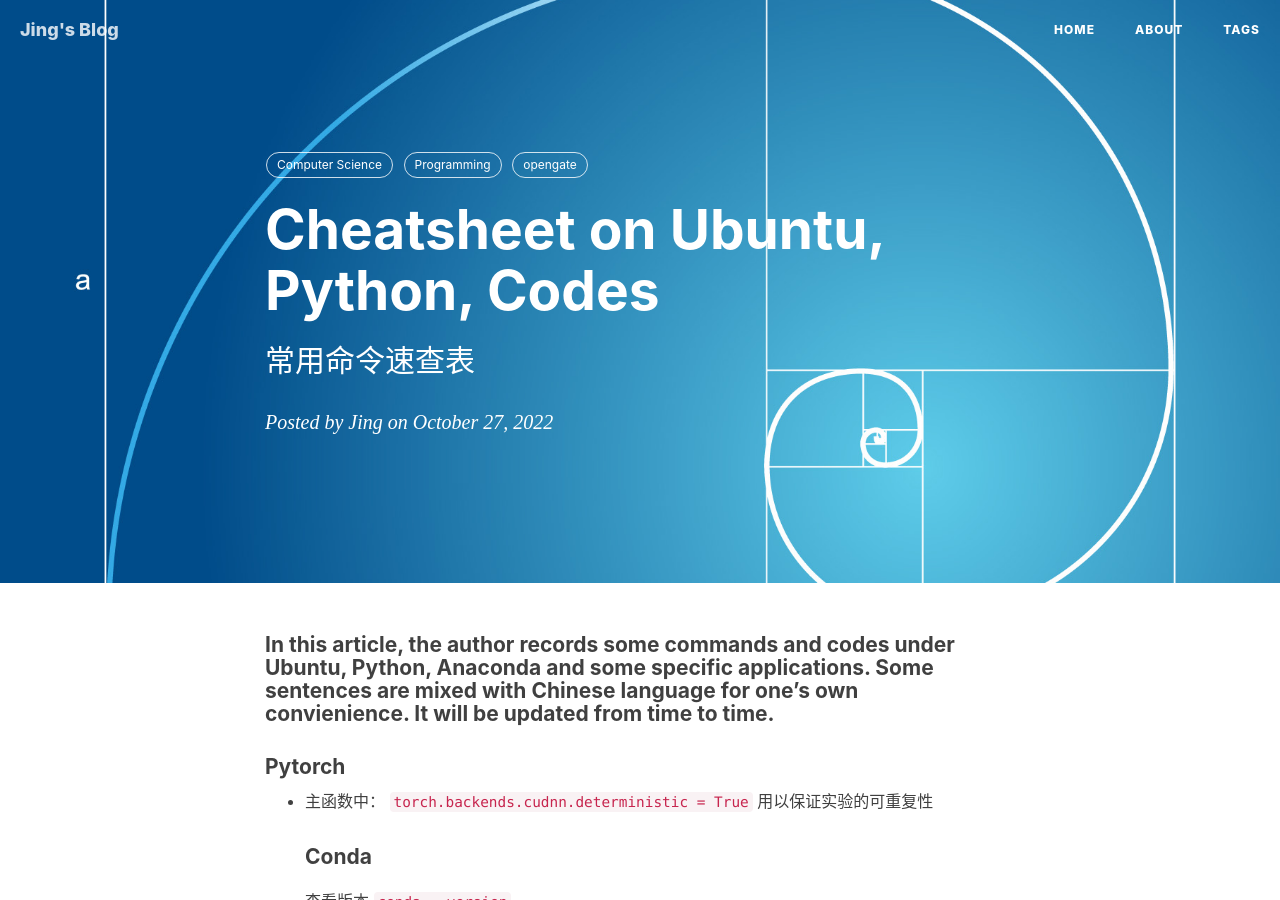
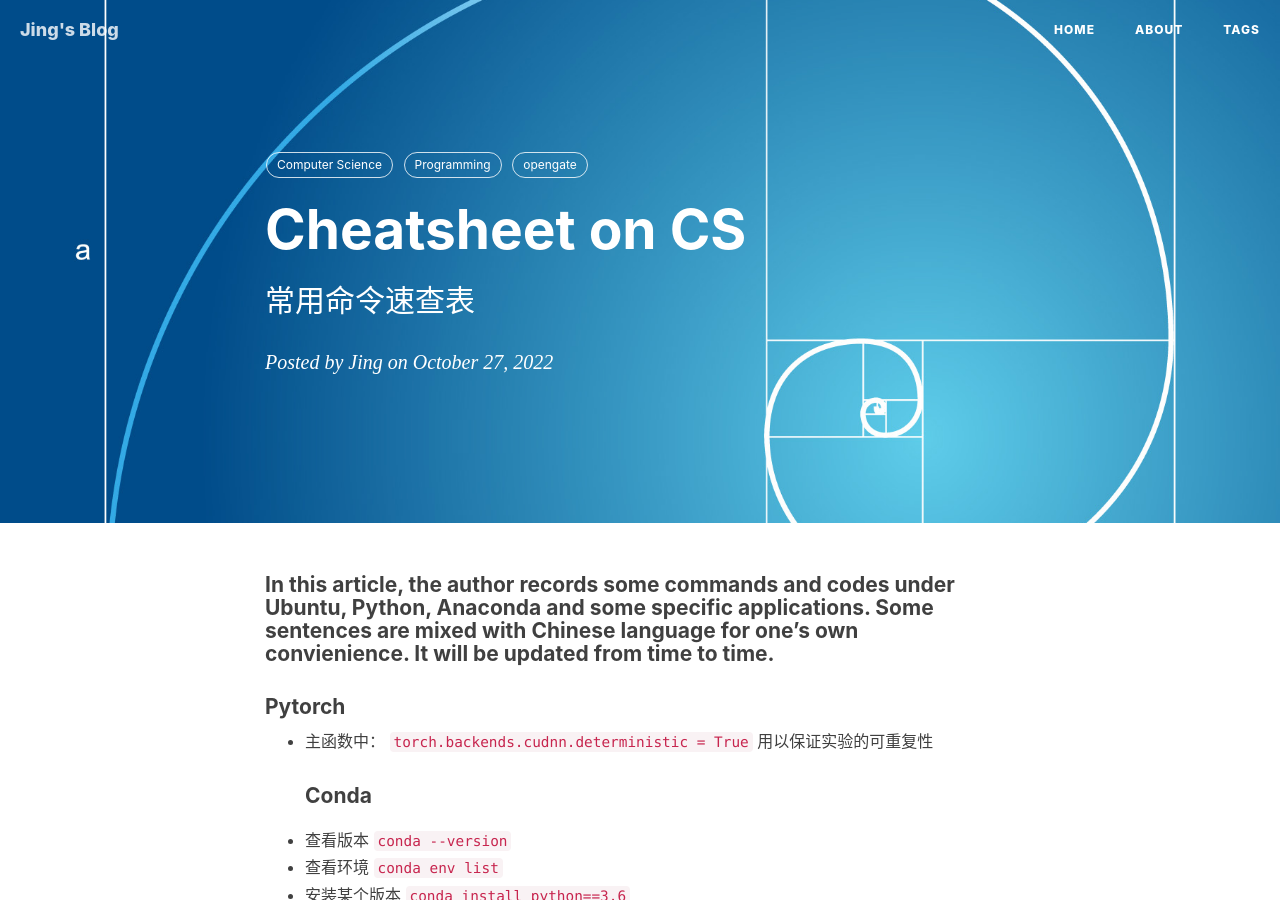
Before and after one commit to jizhang02/jizhang02.github.io, a Jekyll site: the page built from _posts/2022-10-27-cheatsheetcv.markdown, in a window 1280 px wide and 900 px high. Built offline with Jekyll 4.4.1, drawn with Linux system fonts in a browser that asks for light colours; nearby versions of some CDN libraries; a script that is not in the unit is left out; comment, search, counter and statistics services are not loaded.

Commit message:
Update 2022-10-27-cheatsheetcv.markdown

```diff
--- a/_posts/2022-10-27-cheatsheetcv.markdown
+++ b/_posts/2022-10-27-cheatsheetcv.markdown
@@ -1,6 +1,6 @@
 ---
 layout:     post
-title:      "Cheatsheet on Ubuntu, Python, Codes"
+title:      "Cheatsheet on CS"
 subtitle:   "常用命令速查表"
 date:       2022-10-27
 author:     "Jing"
```
